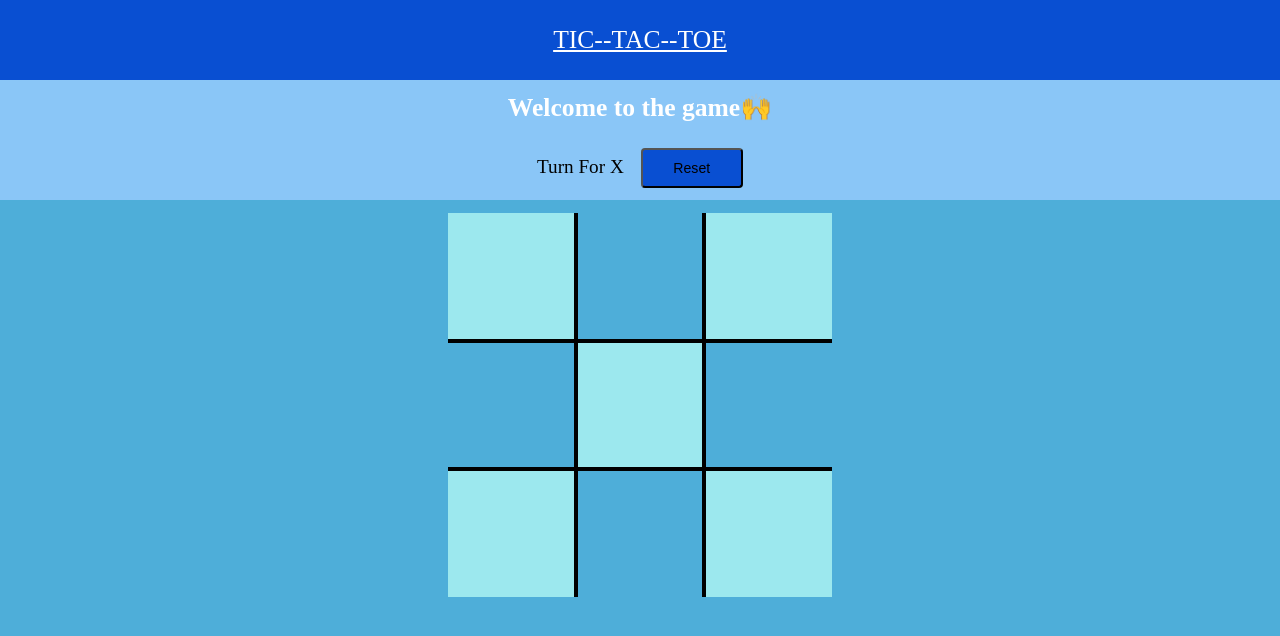
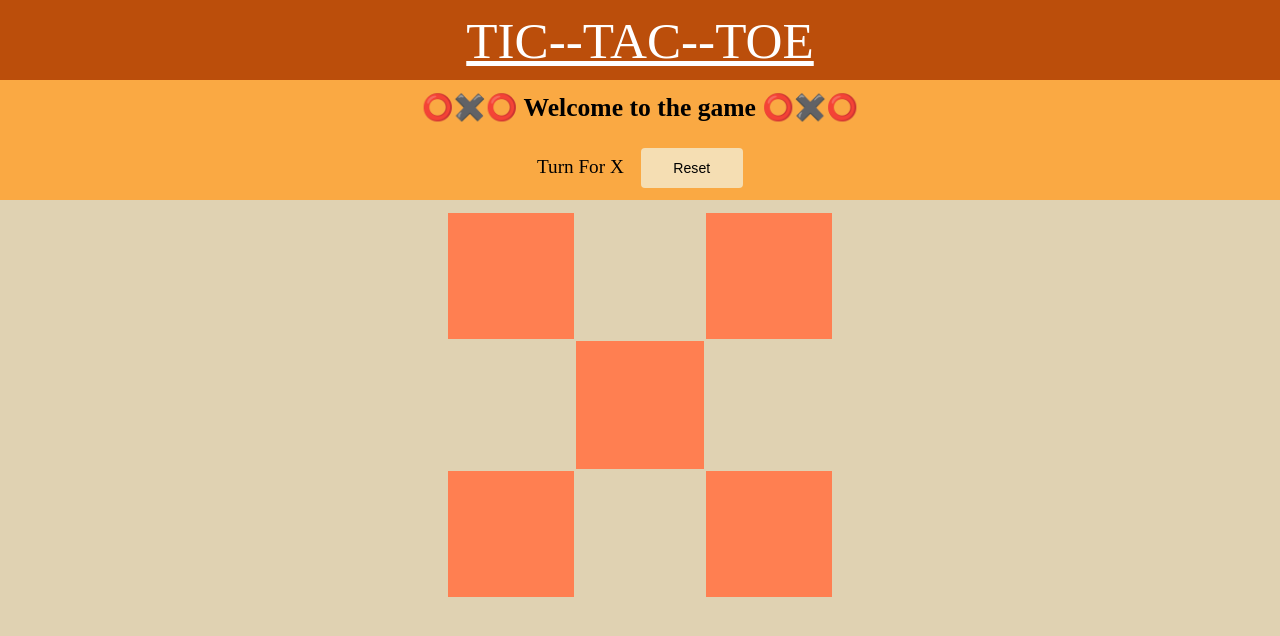
Before and after one commit to vaishnavim1610/PRODIGY_WD_03, a plain HTML site: page index.html in a window 1280 px wide. Drawn offline with nearby package versions, Linux system fonts and the light colour scheme.

Commit message:
commited

```diff
--- a/index.html
+++ b/index.html
@@ -13,7 +13,7 @@
       </ul>
     </nav>
     <div class="text-box">
-      <h1>Welcome to the game🙌</h1>
+      <h1>⭕✖️⭕ Welcome to the game ⭕✖️⭕</h1>
       <div class="container">
         <div class="row">
           <div class="turn col-md-6">Turn For X</div>
@@ -25,23 +25,23 @@
     </div>
     <div class="game-container">
       <div class="container">
-        <div class="box bt-0 bl-0" style="background-color: #9ce8ee">
+        <div class="box bt-0 bl-0" style="background-color: #ff7f51">
           <span class="boxtext"></span>
         </div>
         <div class="box bt-0"><span class="boxtext"></span></div>
-        <div class="box bt-0 br-0" style="background-color: #9ce8ee">
+        <div class="box bt-0 br-0" style="background-color: #ff7f51">
           <span class="boxtext"></span>
         </div>
         <div class="box bl-0"><span class="boxtext"></span></div>
-        <div class="box" style="background-color: #9ce8ee">
+        <div class="box bt-0 br-0 bb-0 bl-0" style="background-color: #ff7f51;">
           <span class="boxtext"></span>
         </div>
         <div class="box br-0"><span class="boxtext"></span></div>
-        <div class="box bb-0 bl-0" style="background-color: #9ce8ee">
+        <div class="box bb-0 bl-0" style="background-color: #ff7f51">
           <span class="boxtext"></span>
         </div>
         <div class="box bb-0"><span class="boxtext"></span></div>
-        <div class="box bb-0 br-0" style="background-color: #9ce8ee">
+        <div class="box bb-0 br-0" style="background-color: #ff7f51">
           <span class="boxtext"></span>
         </div>
       </div>
--- a/style.css
+++ b/style.css
@@ -4,7 +4,8 @@
 }
 
 nav {
-  background-color: #094fd2;
+  background-color: #bb4e0b;
+  /* #ff9aa2 */
   height: 10vh;
   display: flex;
   align-items: center;
@@ -13,11 +14,15 @@ nav {
   color: white;
   text-decoration: underline;
 }
+nav li {
+  font-size: 4vw;
+}
 nav ul {
   list-style-type: none;
 }
 .text-box {
-  background-color: #8ac6f7;
+  background-color: #faa943;
+  /* #ffb7b2 */
   height: 15vh;
   width: 100%;
   display: grid;
@@ -28,7 +33,6 @@ nav ul {
 }
 .text-box h1 {
   font-size: 2vw;
-  color: white;
 }
 .text-box p {
   font-size: 2vw;
@@ -50,9 +54,10 @@ nav ul {
   font-size: 1.5vw;
 }
 .btn1 {
-  background-color: #094fd2;
+  background-color: wheat;
   height: 40px;
   width: 8vw;
+  border: none;
   border-radius: 4px;
   font-size: 1.1vw;
   margin-left: 1vw;
@@ -61,7 +66,8 @@ nav ul {
   height: 75vh;
   display: flex;
   justify-content: center;
-  background-color: #4eaed9;
+  background-color: #e0d2b2;
+  /* ffdac1 */
 }
 .game-container .container {
   padding: 1vw;
@@ -78,22 +84,26 @@ nav ul {
   align-items: center;
 }
 .box:hover {
-  background-color: rgb(200, 174, 238);
+  background-color: rgb(240, 183, 105);
 }
 .boxtext {
   text-align: center;
 }
 .bt-0 {
   border-top: 0;
+  border-color: #e0d2b2;
 }
 .br-0 {
   border-right: 0;
+  border-color: #e0d2b2;
 }
 .bl-0 {
   border-left: 0;
+  border-color: #e0d2b2;
 }
 .bb-0 {
   border-bottom: 0;
+  border-color: #e0d2b2;
 }
 .add {
   background-color: red;
```
